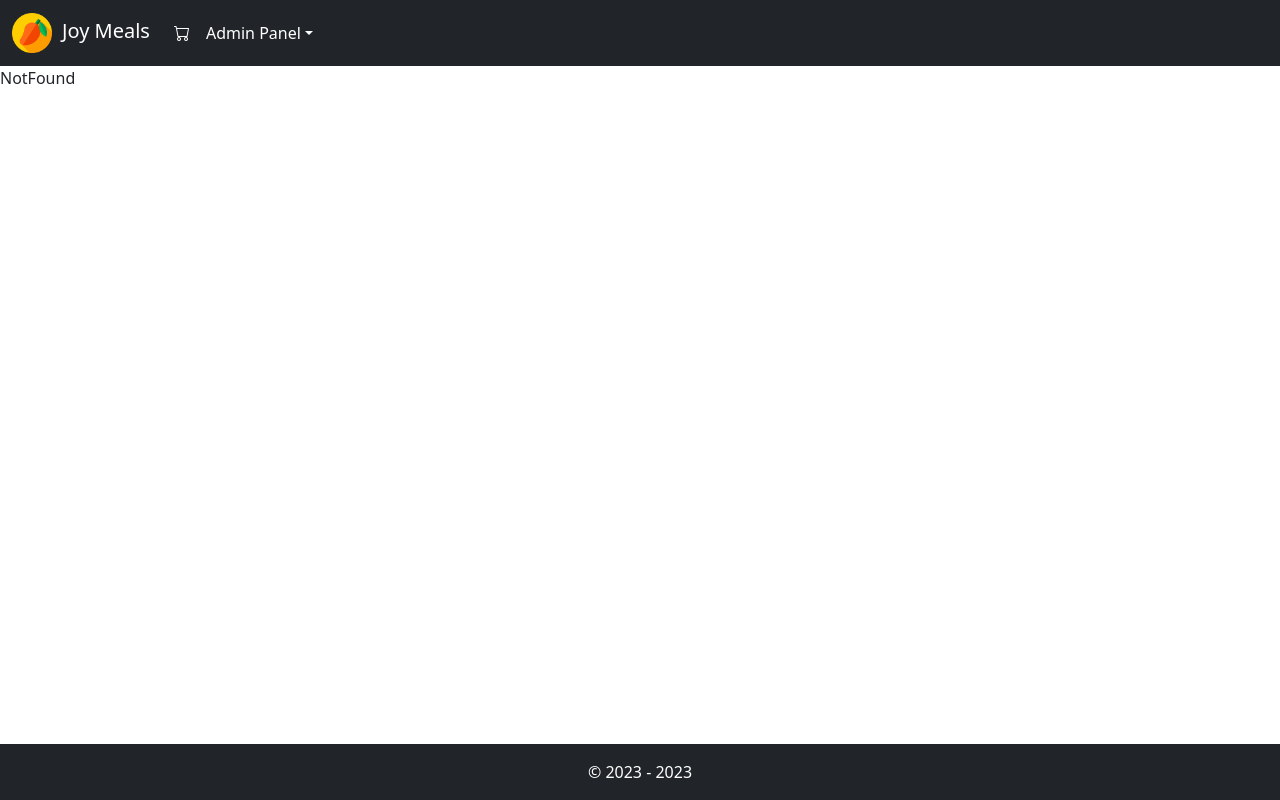
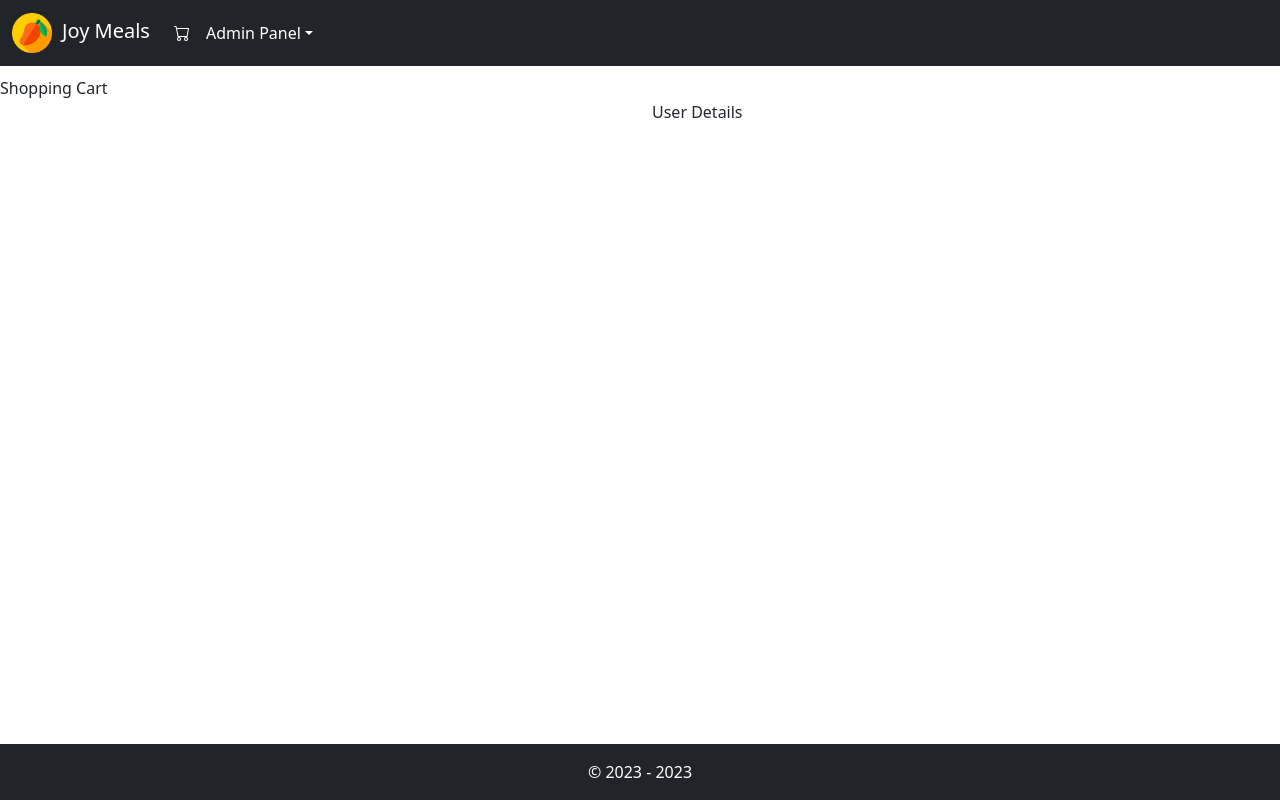
Before and after one commit to Baruti-1/joy-meals, a React (Vite) app: page /shoppingCart in a window 1280 px wide. Built offline with nearby package versions, Linux system fonts and the light colour scheme; no server answers.

Commit message:
Create shopping cart page component

```diff
--- a/src/App.jsx
+++ b/src/App.jsx
@@ -2,7 +2,7 @@
 import { useDispatch } from 'react-redux';
 import { Routes, Route } from 'react-router-dom';
 import { Header, Footer } from './components/layout';
-import { Home, MenuItemDetails, NotFound } from './pages';
+import { Home, MenuItemDetails, ShoppingCart, NotFound } from './pages';
 import { useGetShoppingCartQuery } from './apis/shoppingCartApi';
 import { setShoppingCart } from './store/redux/shoppingCartSlice';
 
@@ -26,6 +26,7 @@
             path="/menuItemDetails/:menuItemId"
             element={<MenuItemDetails />}
           />
+          <Route path="/shoppingCart" element={<ShoppingCart />} />
           <Route path="*" element={<NotFound />} />
         </Routes>
       </div>
--- /dev/null
+++ b/src/pages/ShoppingCart.jsx
@@ -0,0 +1,14 @@
+import React from 'react';
+
+const ShoppingCart = () => {
+  return (
+    <div className="row w-100" style={{ marginTop: '10px' }}>
+      <div className="col-lg-6 col-12" style={{ fontWeight: 300 }}>
+        Shopping Cart
+      </div>
+      <div className="col-lg-6 col-12 p-4">User Details</div>
+    </div>
+  );
+};
+
+export default ShoppingCart;
--- a/src/pages/index.js
+++ b/src/pages/index.js
@@ -1,5 +1,6 @@
 import Home from './Home';
 import NotFound from './NotFound';
 import MenuItemDetails from './MenuItemDetails';
+import ShoppingCart from './ShoppingCart';
 
-export { Home, NotFound, MenuItemDetails };
+export { Home, NotFound, MenuItemDetails, ShoppingCart };
```
